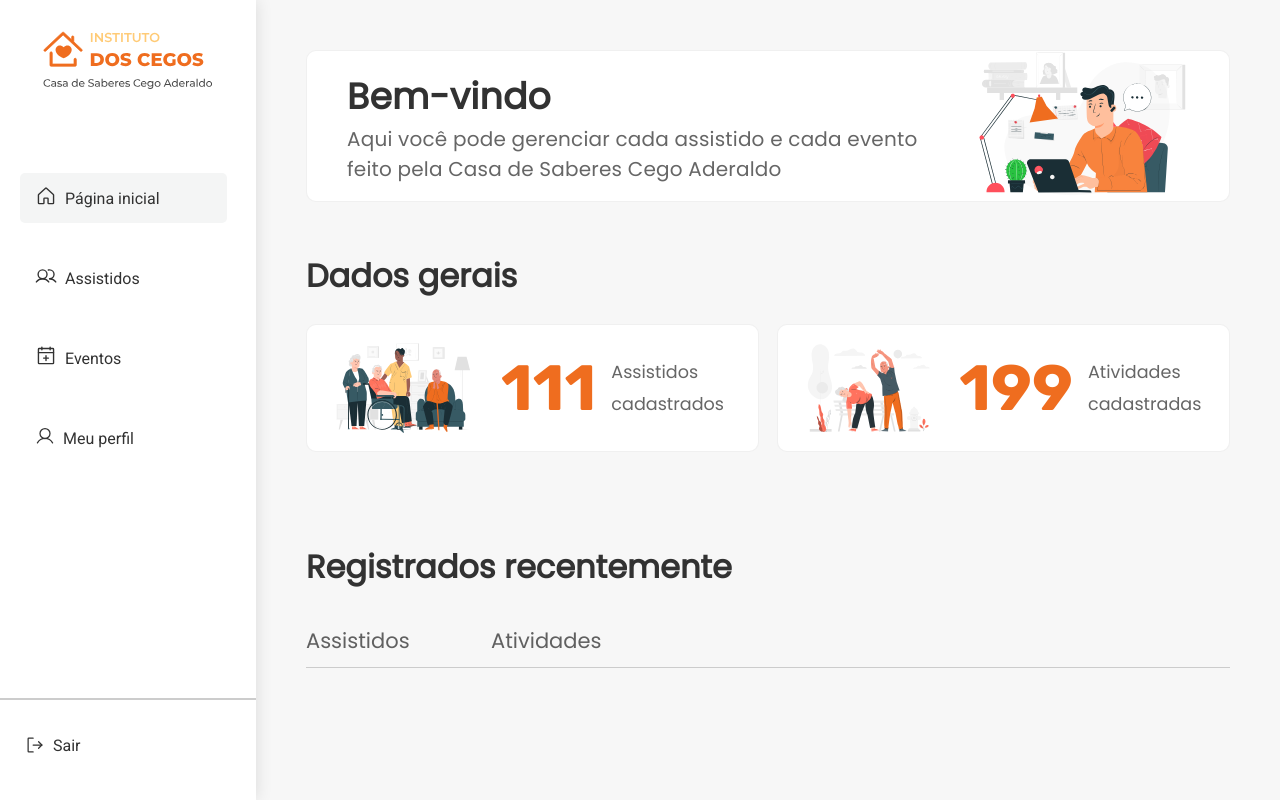
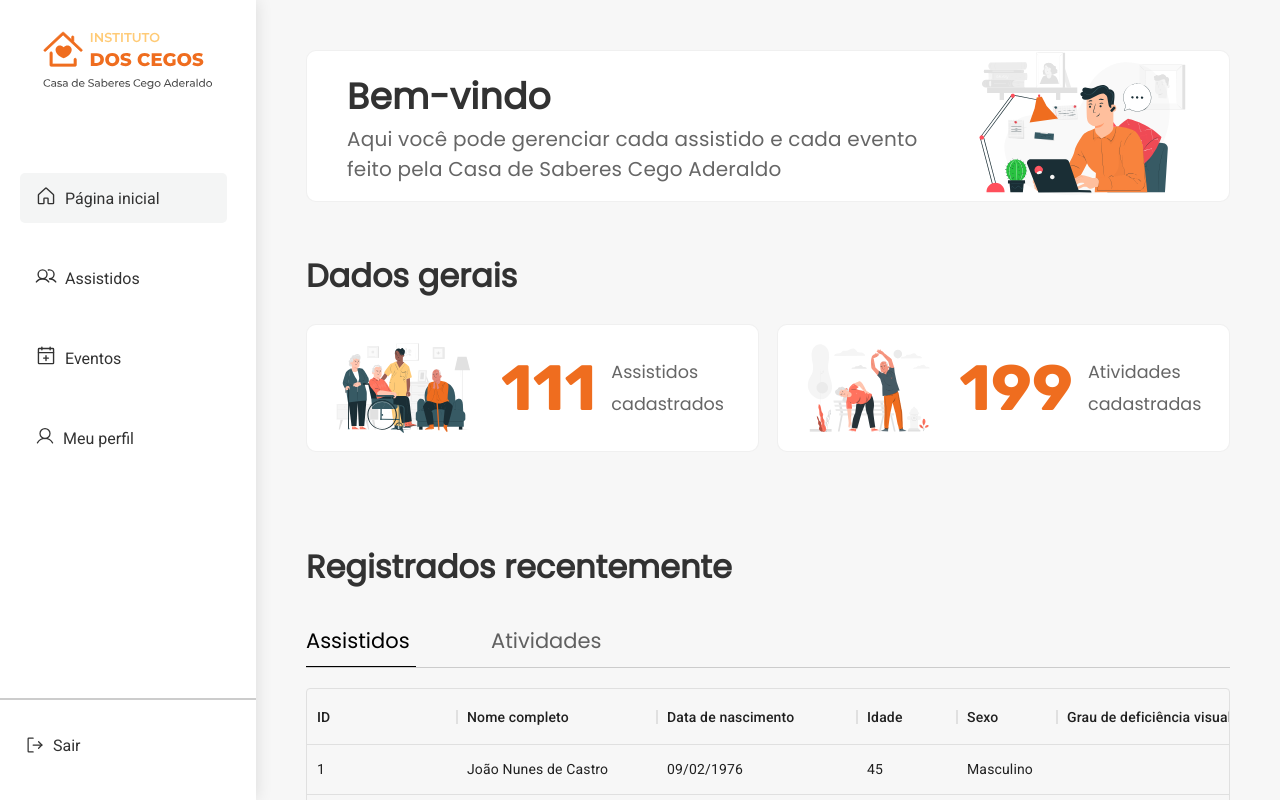
Before and after one commit to dev-inove/IDC-Frontend-legado, a React (Vite) app: page /home in a window 1280 px wide. Built offline with nearby package versions, Linux system fonts and the light colour scheme.

Commit message:
Implementação inicial das tabelas

```diff
--- a/src/components/Cards/RegisteredCard/index.tsx
+++ b/src/components/Cards/RegisteredCard/index.tsx
@@ -1,19 +1,34 @@
 import React, { useState } from 'react';
-
 import * as S from './styles';
+import AssistedTable from '~/components/Tables/AssistedTable';
 
 function RegisteredCard() {
+    const [isActive, setIsActive] = useState(false);
+
+    const handleClick = () => setIsActive(current => !current);
+
     return(
         <S.ContainerRegisteredCard>
             <S.RegisteredHeaderText>Registrados recentemente</S.RegisteredHeaderText>
             <S.RegisteredNavBar>
-                <S.RegisteredButton className='assistedButton'>
+                <S.RegisteredButton className='assistedButton' style={{
+                    color: isActive ? 'var(--textGray)' : 'var(--black)',
+                    borderBottom: isActive ?  '1px solid transparent' : '1px solid var(--black)',
+                }}
+                onClick={handleClick}
+                >
                     Assistidos
                 </S.RegisteredButton>
-                <S.RegisteredButton className='activitiesButton'>
+                <S.RegisteredButton className='activitiesButton'style={{
+                    color: isActive ? 'var(--black)' : 'var(--textGray)',
+                    borderBottom: isActive ? '1px solid var(--black)' : '1px solid transparent',
+                }}
+                onClick={handleClick}
+                >
                     Atividades
                 </S.RegisteredButton>
             </S.RegisteredNavBar>
+            <AssistedTable />
         </S.ContainerRegisteredCard>
     );
 }
--- /dev/null
+++ b/src/components/Tables/AssistedTable/index.tsx
@@ -0,0 +1,34 @@
+import * as React from 'react';
+import { DataGrid, GridRowsProp, GridColDef } from '@mui/x-data-grid';
+import { LinearProgress } from '@mui/material';
+
+const rows: GridRowsProp = [
+    { id: 1, fullName: 'João Nunes de Castro', birthDate: '09/02/1976', age: 45, gender: 'Masculino', visualImpairment: null },
+
+];
+
+const columns: GridColDef[] = [
+    { field: 'id', headerName: 'ID', width: 150 },
+    { field: 'fullName', headerName: 'Nome completo', width: 200 },
+    { field: 'birthDate', headerName: 'Data de nascimento', width: 200 },
+    { field: 'age', headerName: 'Idade', width: 100 },
+    { field: 'gender', headerName: 'Sexo', width: 100 },
+    { field: 'visualImpairment', headerName: 'Grau de deficiência visual', width: 250 },
+];
+
+function AssistedTable() {
+    return (
+      <div style={{ display: 'flex', height: 162.5, width: '100%', marginTop: '20px' }}>
+        <DataGrid
+         rows={rows}
+         rowHeight={50}
+         columns={columns}
+         hideFooter
+         components={{
+    LoadingOverlay: LinearProgress,
+      }}/>
+      </div>
+    );
+  }
+
+export default AssistedTable;
```
Also changed, not shown: package.json (+6 -1 lines), src/components/Tables/ActivitiesTable/index.tsx (added, +27 -0 lines), src/components/Tables/ActivitiesTable/styles.ts (added), src/components/Tables/AssistedTable/styles.ts (added), 1 other file (tests, documents, lock files or other folders).
